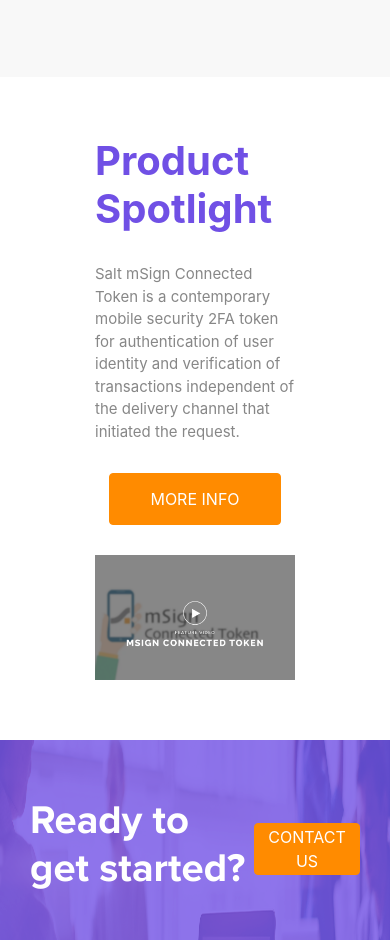
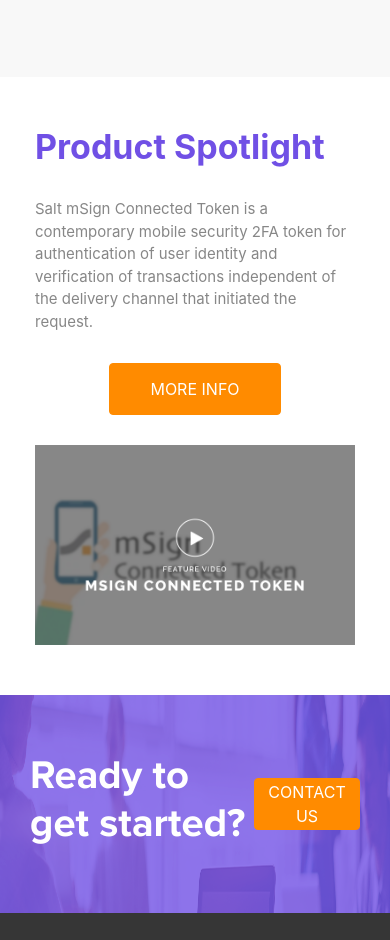
Before and after one commit to svarowskey/test, a plain HTML site: page index.html in a window 390 px wide. Shown: the part 4205-5145 px from the top of the page. Drawn offline with nearby package versions, Linux system fonts and the light colour scheme.

Commit message:
Change style for product spotlight section in adaptive

```diff
--- a/scss/style.scss
+++ b/scss/style.scss
@@ -616,6 +616,12 @@
   main .what-we-do-section .what-we-do__content .title {
     margin-right: 40px;
   }
+  main .product-spotlight-section .product-spotlight-content {
+    padding: 50px 20px;
+    .text-container .text h2 {
+      font-size: 34px;
+    }
+  }
   main .main-footer .footer-container .footer-list {
     font-family: ProximaNova;
     font-size: 14px;
```
Also changed, not shown: css/style.css.
